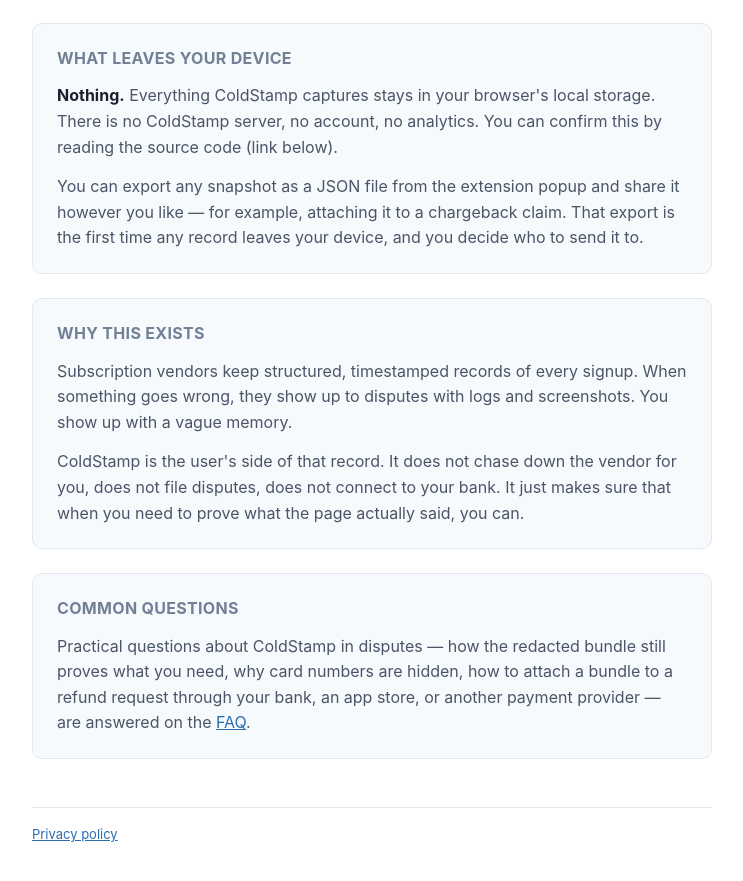
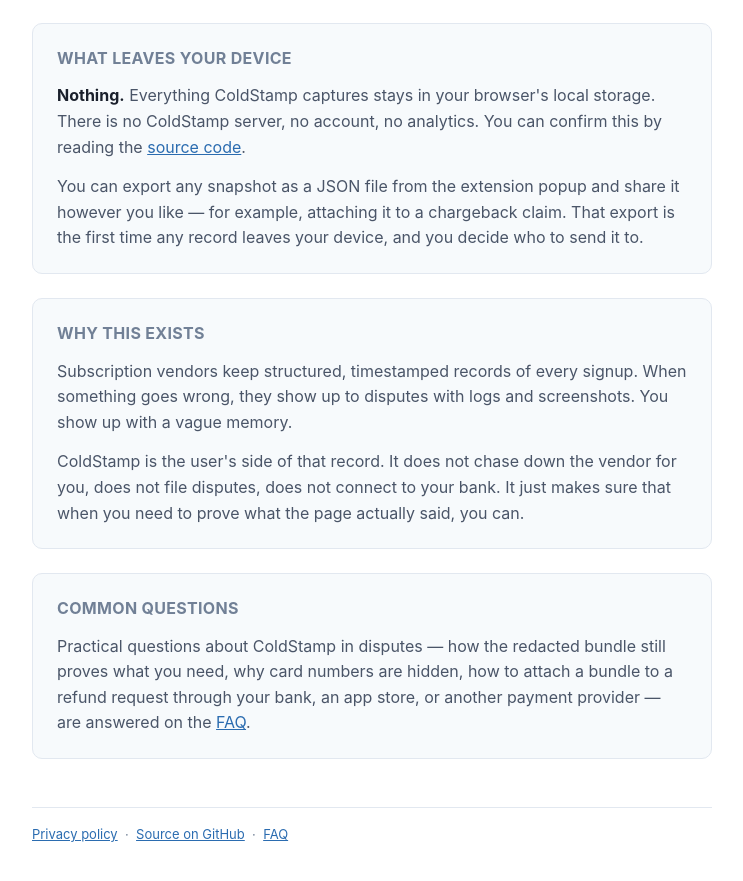
Before and after one commit to antonefremov/coldstamp, a website built with Vite: page src/about/index.html in a window 1280 px wide. Shown: the part 1337-2218 px from the top of the page, without its empty margins (268-1011 px from the left). Built offline with nearby package versions, Linux system fonts and the light colour scheme.

Commit message:
Add public-repo cross-references: source links, README badges

```diff
--- a/src/about/index.html
+++ b/src/about/index.html
@@ -143,7 +143,7 @@
           <strong>Nothing.</strong> Everything ColdStamp captures stays in your
           browser's local storage. There is no ColdStamp server, no account,
           no analytics. You can confirm this by reading the
-          source code (link below).
+          <a href="https://github.com/antonefremov/coldstamp" target="_blank" rel="noopener">source code</a>.
         </p>
         <p>
           You can export any snapshot as a JSON file from the extension popup
@@ -180,12 +180,11 @@
       </section>
 
       <footer>
-        <a
-          href="https://coldstamp.app/privacy.html"
-          target="_blank"
-          rel="noopener"
-          >Privacy policy</a
-        >
+        <a href="https://coldstamp.app/privacy.html" target="_blank" rel="noopener">Privacy policy</a>
+        &nbsp;·&nbsp;
+        <a href="https://github.com/antonefremov/coldstamp" target="_blank" rel="noopener">Source on GitHub</a>
+        &nbsp;·&nbsp;
+        <a href="https://coldstamp.app/#faq" target="_blank" rel="noopener">FAQ</a>
       </footer>
     </main>
 
```
Also changed, not shown: docs/WEBSTORE.md (+1 -1 lines), README.md.
